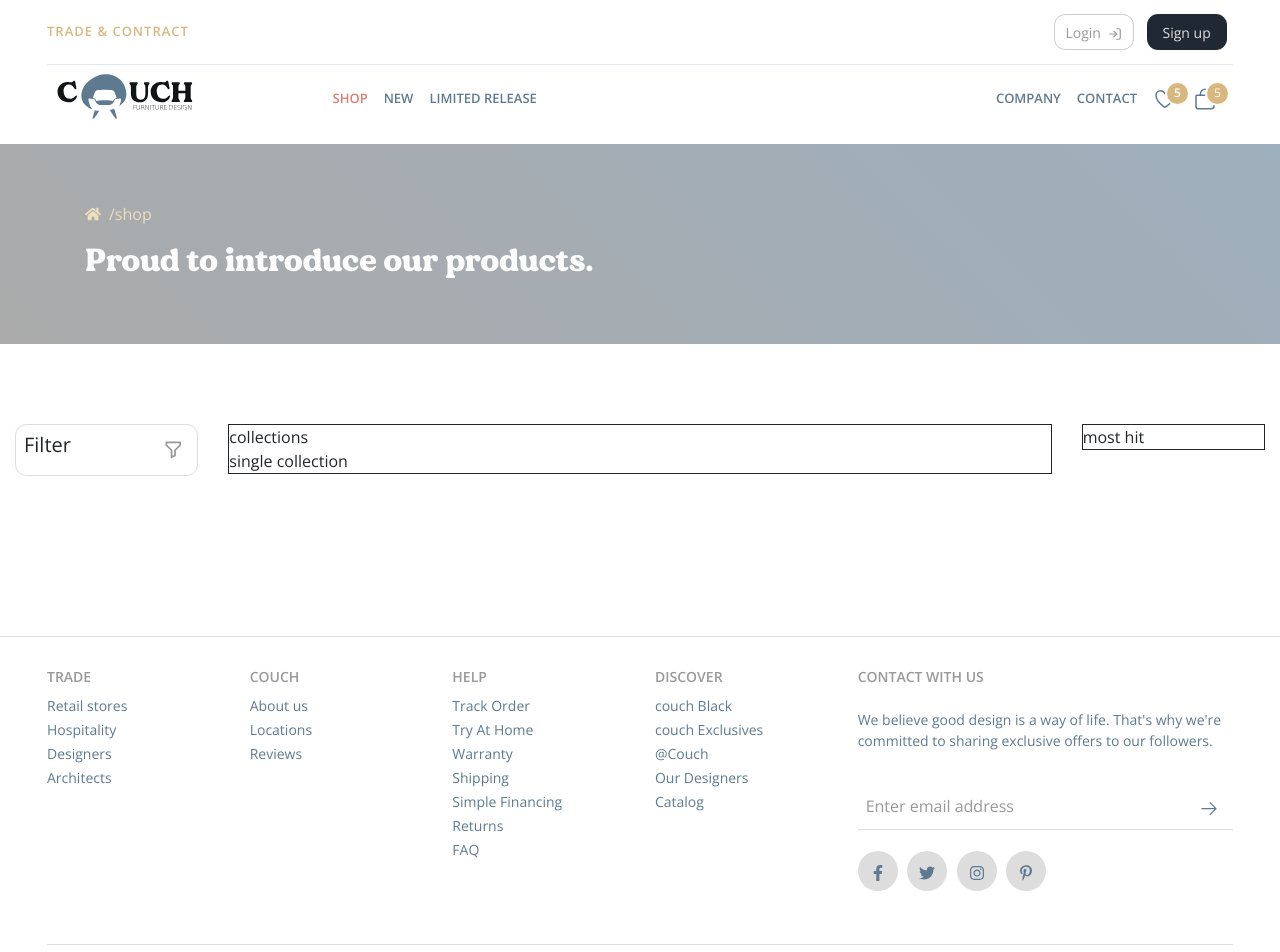
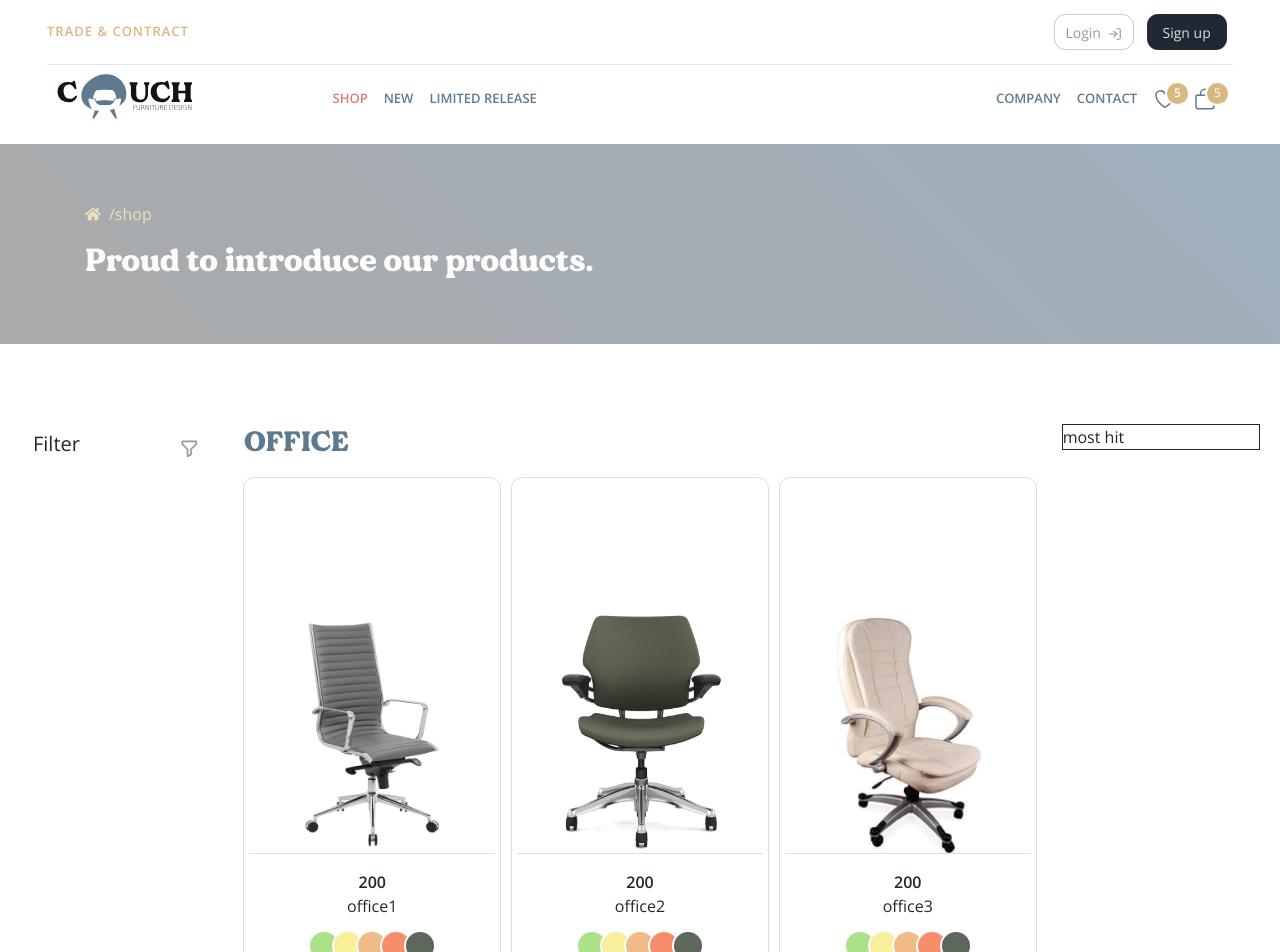
Before and after one commit to salihcodev/couch-furniture-design, a React (Create React App) app: page /shop in a window 1280 px wide. Shown: the top 952 px of the page. Built offline with nearby package versions, Linux system fonts and the light colour scheme.

Commit message:
Finish first part of product card.

```diff
--- /dev/null
+++ b/src/components/prod-card/ProdCard.comp.tsx
@@ -0,0 +1,44 @@
+// BASIC:
+import './style.sass';
+
+// UTILITIES:
+import { Link } from 'react-router-dom';
+import { BsHeart } from 'react-icons/bs';
+
+// INTERFACE:
+interface ProdCardProps {
+  product: any;
+}
+
+// COMPONENT:=>
+const ProdCard: React.FC<ProdCardProps> = ({ product }) => {
+  const { slug, name, imgUrl, featured, price, availableColors } = product;
+
+  return (
+    <div className="prod-card">
+      <div className="prod-card-header">
+        {featured && <span className="featured">Featured</span>}
+        <button className="add-to-wishlist">
+          <BsHeart />
+        </button>
+      </div>
+      <Link
+        className="card-wrapper"
+        to={slug}
+        style={{ background: `url(${imgUrl}) center/contain no-repeat` }}
+      >
+        <div className="prod-card-footer">
+          <strong className="price">{price}</strong>
+          <p className="name">{name}</p>
+          <ul className="av-colors">
+            {availableColors.map((clr: string) => (
+              <li className="clr" key={clr} style={{ background: clr }}></li>
+            ))}
+          </ul>
+        </div>
+      </Link>
+    </div>
+  );
+};
+
+export default ProdCard;
--- /dev/null
+++ b/src/components/prod-card/style.sass
@@ -0,0 +1,69 @@
+// importing:::
+@import '../../sass-utl/_transitions'
+@import '../../sass-utl/_colors'
+@import '../../sass-utl/_fonts'
+@import '../../sass-utl/_mixins'
+
+// styling:::
+.prod-card
+  border: 1px solid $alt_gray
+  min-height: 30rem
+  margin-bottom: 2rem
+  border-radius: 0.7rem
+  position: relative
+  padding: 1rem 0
+  overflow: hidden
+  transition: $fast_transition
+  &:hover
+    border: 1px solid $alt_cl-3
+    .prod-card-header
+      top: 0
+  a.card-wrapper
+    display: flex
+    align-items: flex-end
+    justify-content: center
+    min-height: inherit
+    color: $alt_dark
+  .prod-card-header
+    position: absolute
+    top: -3rem
+    display: flex
+    justify-content: space-between
+    align-items: center
+    width: 100%
+    height: 3rem
+    span.featured
+      color: $alt_cl-4
+      background: #ebdcc1
+      padding: 0.2rem
+      border-radius: 0.4rem
+    button.add-to-wishlist
+      position: absolute
+      top: 0.6rem
+      right: 1rem
+      border: none
+      width: 2rem
+      height: 2rem
+      display: block
+      background: $alt_gray
+      color: $alt_dark
+      border-radius: 50%
+  .prod-card-footer
+    padding: 1rem 0
+    text-align: center
+    background: #ffffff48
+    backdrop-filter: blur(5px)
+    width: 100%
+    border-top: 1px solid $alt_gray
+    strong.price
+    p.name
+    ul.av-colors
+      display: flex
+      justify-content: center
+      @include no-list-style()
+      li
+        width: 2rem
+        height: 2rem
+        border: 2px solid $main_white
+        border-radius: 50%
+        margin: -4px
--- a/src/components/prods-collections/ProdsCollections.comp.tsx
+++ b/src/components/prods-collections/ProdsCollections.comp.tsx
@@ -2,21 +2,40 @@
 import './style.sass';
 
 // UTILITIES:
+import { connect } from 'react-redux';
 
 // COMPONENTS:
 import SingleCollection from './single-collection/SingleCollection.comp';
 
 // INTERFACE:
-interface ProdsCollectionsProps {}
+interface ProdsCollectionsProps {
+  categories: Array<[]>;
+}
 
 // COMPONENT:=>
-const ProdsCollections: React.FC<ProdsCollectionsProps> = () => {
+const ProdsCollections: React.FC<ProdsCollectionsProps> = ({ categories }) => {
+  // for (const cat in categories) {
+  //   console.log(cat, ':', categories[cat]);
+  // }
+
+  // extract every single collection:
+  const collections = [];
+
+  for (const cat in categories) {
+    collections.push(categories[cat]);
+  }
+
   return (
     <main className="prods-collections">
-      collections
-      <SingleCollection />
+      {collections.map(({ ...collection }: any) => (
+        <SingleCollection key={collection.id} {...collection} />
+      ))}
     </main>
   );
 };
 
-export default ProdsCollections;
+const mapStateToProps = ({ products: { categories } }: any) => ({
+  categories: categories,
+});
+
+export default connect(mapStateToProps)(ProdsCollections);
--- a/src/components/prods-collections/single-collection/SingleCollection.comp.tsx
+++ b/src/components/prods-collections/single-collection/SingleCollection.comp.tsx
@@ -3,13 +3,41 @@ import './style.sass';
 
 // UTILITIES:
 import { Row, Col } from 'react-bootstrap';
+import { Link } from 'react-router-dom';
+
+import ProdCard from '../../prod-card/ProdCard.comp';
 
 // INTERFACE:
-interface SingleCollectionProps {}
+interface SingleCollectionProps {
+  title: string;
+  routeName: string;
+  products: Array<[]>;
+}
 
 // COMPONENT:=>
-const SingleCollection: React.FC<SingleCollectionProps> = () => {
-  return <section className="single-collection">single collection</section>;
+const SingleCollection: React.FC<SingleCollectionProps> = ({
+  title,
+  routeName,
+  products,
+}) => {
+  return (
+    <section className="single-collection">
+      <h3 className="collection-title">
+        <Link to={routeName}>{title}</Link>
+      </h3>
+      {/* products block */}
+
+      <div className="collection-items">
+        <Row>
+          {products.map(({ id, ...product }: any) => (
+            <Col xs={12} sm={6} xl={4}>
+              <ProdCard key={id} product={product} />
+            </Col>
+          ))}
+        </Row>
+      </div>
+    </section>
+  );
 };
 
 export default SingleCollection;
--- a/src/components/prods-collections/single-collection/style.sass
+++ b/src/components/prods-collections/single-collection/style.sass
@@ -5,3 +5,14 @@
 @import '../../../sass-utl/_mixins'
 
 // styling:::
+section.single-collection
+  min-height: 40rem
+  margin-bottom: 5rem
+  h3.collection-title
+    margin-bottom: 1rem
+    margin-left: 1rem
+    a
+      color: $alt_cl-1
+      font-family: $uni_font
+      text-transform: uppercase
+  .collection-items
--- a/src/components/prods-filter/style.sass
+++ b/src/components/prods-filter/style.sass
@@ -6,9 +6,9 @@
 
 // styling:::
 section.prods-filter
-  border: 1px solid $alt_gray
-  border-radius: 0.7rem
   padding: 0.5rem
+  margin-bottom: 3rem
+  min-height: 40vh
   .filter-header
     display: flex
     align-items: flex-start
--- a/src/components/prods-wrapper/style.sass
+++ b/src/components/prods-wrapper/style.sass
@@ -6,4 +6,7 @@
 
 // styling:::
 section.prods-wrapper
-  border: 1px solid
+
+@media screen and ( max-width:  1200px)
+  section.prods-wrapper
+    margin-top: 3rem
--- a/src/redux/products/products.reducer.ts
+++ b/src/redux/products/products.reducer.ts
@@ -1,9 +1,9 @@
 import { categories, limitedAndNew } from '../../api-mocks/API.data';
 
 const INITIAL_STATE = {
-  all: categories,
-  limited: limitedAndNew,
-  new: limitedAndNew,
+  categories: categories,
+  limitedProducts: limitedAndNew,
+  newProducts: limitedAndNew,
 };
 
 const productsReducer = (state = INITIAL_STATE, action: any) => {
--- a/src/sass-utl/_global.sass
+++ b/src/sass-utl/_global.sass
@@ -4,6 +4,14 @@
 @import './_helper-classes'
 
 // apply global:::
+body
+  overflow-x: hidden
+  .row
+    margin-right: 0 !important
+    margin-left: 0 !important
+    div
+      padding-right: 5px !important
+      padding-left: 5px !important
 
 a
   text-decoration: none !important
--- a/src/views/shop/Shop.page.tsx
+++ b/src/views/shop/Shop.page.tsx
@@ -29,12 +29,12 @@ const Shop: React.FC<ShopPageProps> = () => {
           </Col>
 
           {/* shop prods wrapper */}
-          <Col sm={12} md={8} xl={8}>
+          <Col sm={12} md={9} xl={8}>
             <ProdsWrapper />
           </Col>
 
           {/* right hans side column, show most hit prod & display ads. */}
-          <Col sm={12} md={4} xl={2}>
+          <Col sm={12} md={3} xl={2}>
             <aside className="most-hit-and-ads">
               <MostHitProd />
               {/* ads for ex: */}
--- a/src/views/shop/style.sass
+++ b/src/views/shop/style.sass
@@ -0,0 +1,14 @@
+// importing:::
+@import '../../sass-utl/_transitions'
+@import '../../sass-utl/_colors'
+@import '../../sass-utl/_fonts'
+@import '../../sass-utl/_mixins'
+
+// styling:::
+main.shop-page
+  aside.most-hit-and-ads
+
+@media screen and ( max-width:  1200px)
+  main.shop-page
+    aside.most-hit-and-ads
+      margin-top: 3rem
```
Also changed, not shown: src/api-mocks/API.data.js (+60 -60 lines), 1 other file (tests, documents, lock files or other folders).
